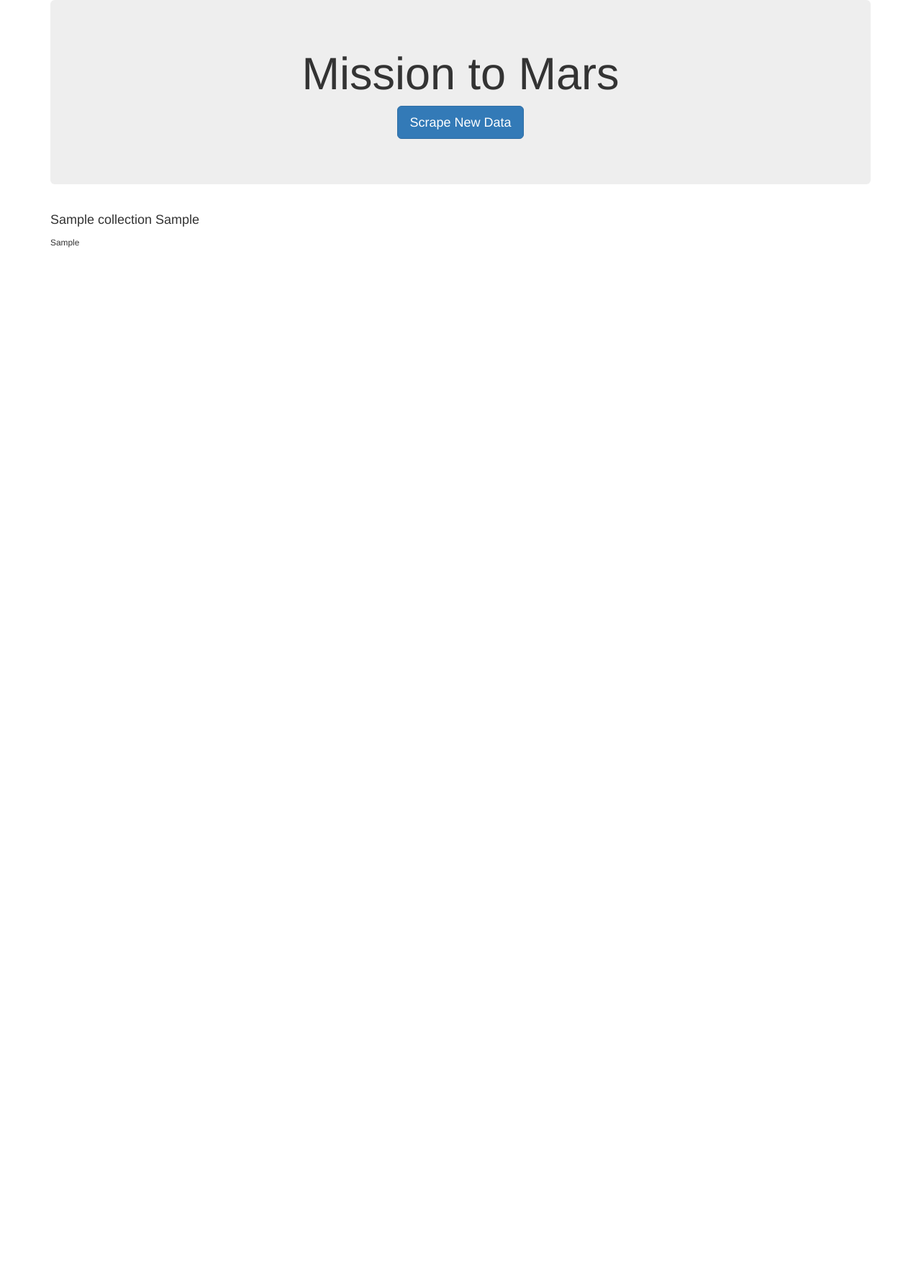
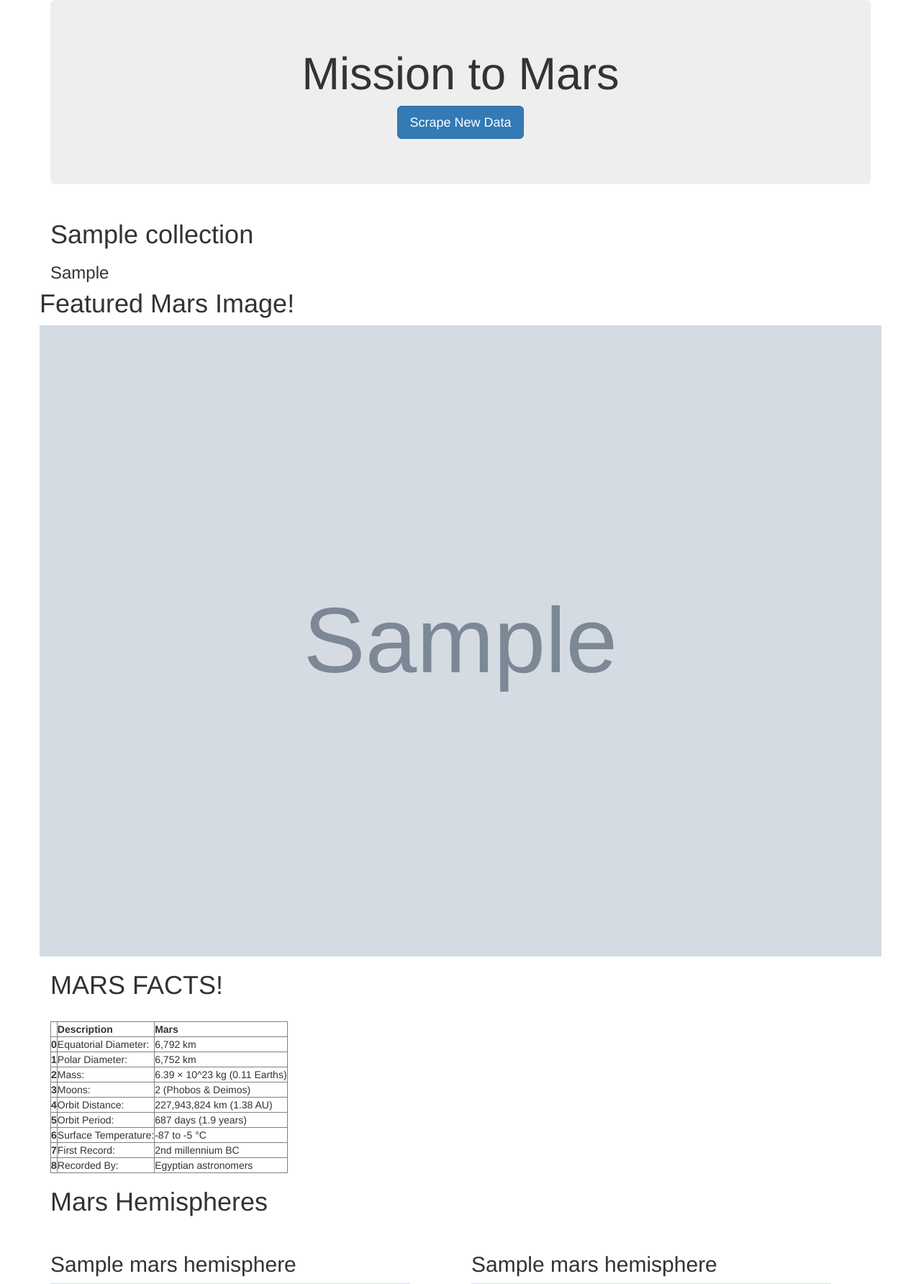
Before and after one commit to caitbeatty/web-scraping-challenge, a Flask app: page / in a window 1280 px wide. Shown: the top 1784 px of the page at 72% size. Before the commit the page ends 344 px from the top, so only its background shows below. Run offline with Flask 2, Linux system fonts and the light colour scheme; grey boxes marked "Sample" are stand-in pictures; a database or web service that is not in the repository returns one stand-in record (values such as "Sample title"); some libraries are stand-ins or nearby versions.

Commit message:
adding index work

```diff
--- a/Missions_to_Mars/scrape_mars.py
+++ b/Missions_to_Mars/scrape_mars.py
@@ -39,7 +39,8 @@ def scrape():
     soup = BeautifulSoup(html, 'html.parser')
     relative_image_path = soup.find_all('img', class_= 'headerimage fade-in')[0]["src"]
     #relative_image_path
-    featured_image_url = jpl_url + relative_image_path
+    base_url = 'https://data-class-jpl-space.s3.amazonaws.com/JPL_Space/'
+    featured_image_url = base_url + relative_image_path
     #featured_image_url
 
     ##question 3
--- a/Missions_to_Mars/templates/index.html
+++ b/Missions_to_Mars/templates/index.html
@@ -17,15 +17,119 @@
       <p><a class="btn btn-primary btn-lg" href="/scrape" role="button">Scrape New Data</a></p>
     </div>
 
-      <!-- Mars Listings -->
+<!-- Mars News -->
       <div class="row" id="craiglist-listings">
         <div class="col-md-12">
-          <h4 class="heading">{{mars.news_title}} {{mars.news_p}}</h4>
-          <small>{{mars.news_p}}</small>
+          <h1 class="heading">{{mars.news_title}}</h4>
+          <h3 class="heading">{{mars.news_p}}</h4>
         </div>
+            <br>
+
+ <!-- Mars Featured Imaged -->
+          <h1 class="heading">Featured Mars Image!</h1>
+          <img src="{{ mars.featured_image_url }}" alt="mars" width="100%">
+
+
       </div>
 
     </div>
-  </body>
+
+<!--table-->
+<div class="container">
+<div class="table-responsive" >
+  <h1> MARS FACTS!</h1>
+  <table class="table">
+    <table border="1" class="dataframe">
+      <thead>
+        <tr style="text-align: left;">
+          <th></th>
+          <th>Description</th>
+          <th>Mars</th>
+        </tr>
+      </thead>
+      <tbody>
+        <tr>
+          <th>0</th>
+          <td>Equatorial Diameter:</td>
+          <td>6,792 km</td>
+        </tr>
+        <tr>
+          <th>1</th>
+          <td>Polar Diameter:</td>
+          <td>6,752 km</td>
+        </tr>
+        <tr>
+          <th>2</th>
+          <td>Mass:</td>
+          <td>6.39 × 10^23 kg (0.11 Earths)</td>
+        </tr>
+        <tr>
+          <th>3</th>
+          <td>Moons:</td>
+          <td>2 (Phobos &amp; Deimos)</td>
+        </tr>
+        <tr>
+          <th>4</th>
+          <td>Orbit Distance:</td>
+          <td>227,943,824 km (1.38 AU)</td>
+        </tr>
+        <tr>
+          <th>5</th>
+          <td>Orbit Period:</td>
+          <td>687 days (1.9 years)</td>
+        </tr>
+        <tr>
+          <th>6</th>
+          <td>Surface Temperature:</td>
+          <td>-87 to -5 °C</td>
+        </tr>
+        <tr>
+          <th>7</th>
+          <td>First Record:</td>
+          <td>2nd millennium BC</td>
+        </tr>
+        <tr>
+          <th>8</th>
+          <td>Recorded By:</td>
+          <td>Egyptian astronomers</td>
+        </tr>
+      </tbody>
+    </table>
+  </table>
+</div>
+</div>
+
+<!-- Mars Hemispheres -->
+<div class="container">
+  <h1>Mars Hemispheres</h1>
+  <br>
+  <div class="row">
+        <div class="col-md-6">
+          <h2> {{mars.mars_hemispheres[0]["title"]}} </h3>
+          <img src={{mars.mars_hemispheres[0]["img_url"]}} width= 500 />
+        </div>
+        <div class="col-md-6">
+          <h2> {{mars.mars_hemispheres[1]["title"]}} </h3>
+          <img src={{mars.mars_hemispheres[1]["img_url"]}} width= 500/>
+        </div>
+  </div>
+
+
+    <div class="container">
+      <div class="row">
+        <div class="col-md-6">
+          <h2> {{mars.mars_hemispheres[2]["title"]}} </h3>
+          <img src={{mars.mars_hemispheres[2]["img_url"]}} width= 500 />
+        </div>
+        <div class="col-md-6">
+          <h2> {{mars.mars_hemispheres[3]["title"]}} </h3>
+          <img src={{mars.mars_hemispheres[3]["img_url"]}} width= 500 />
+        </div>
+      </div>
+    </div>
+  </div>
+</div>
+
+</body>
 
   </html>
```
Also changed, not shown: 1 other file.
